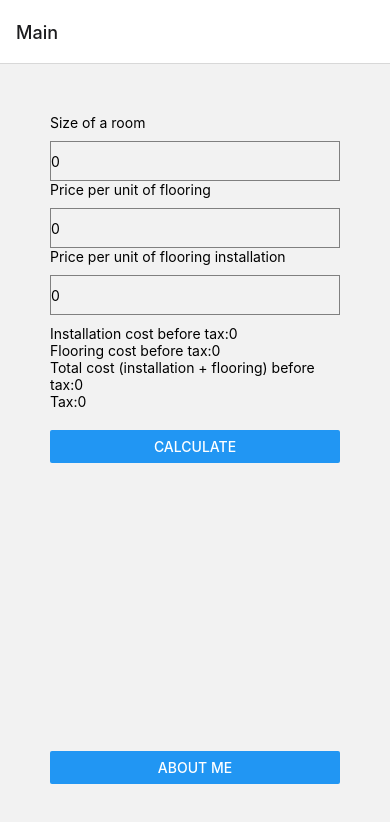
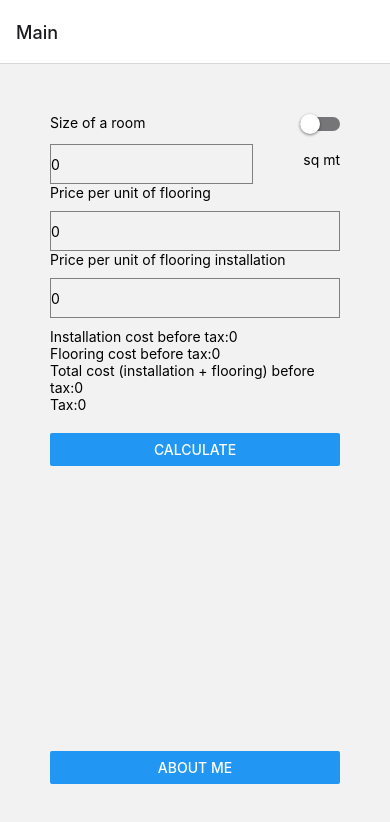
Before and after one commit to lojithv/EstimateApp, a React Native app: screen /Main in a window 390 px wide. Shown: the top 822 px of the page. Built offline with nearby package versions, Linux system fonts and the light colour scheme.

Commit message:
switch added

```diff
--- a/screens/MainScreen.js
+++ b/screens/MainScreen.js
@@ -2,6 +2,7 @@ import React, { useState, useEffect } from 'react';
 import {
   ScrollView,
   TextInput,
+  Switch,
   Text,
   Button,
   View,
@@ -15,6 +16,9 @@ function MainScreen({ navigation }) {
   const [totalInstallationCost, setTotalInstallationCost] = useState(0);
   const [totalFlooringCost, setTotalFlooringCost] = useState(0);
   const [tax, setTax] = useState(0);
+
+  const [isEnabled, setIsEnabled] = useState(false);
+  const toggleSwitch = () => setIsEnabled(previousState => !previousState);
 
   const calculateEstimate = () => {
     if (parseFloat(roomSize)) {
@@ -41,6 +45,7 @@ function MainScreen({ navigation }) {
       }}>
       <View>
         <View>
+          <View style={{ display: 'flex', flexDirection: 'row', justifyContent: 'space-between' }}>
             <Text
               style={{
                 //   height: 40,
@@ -48,6 +53,15 @@ function MainScreen({ navigation }) {
               }}>
               Size of a room
             </Text>
+            <Switch
+              trackColor={{ false: "#767577", true: "#81b0ff" }}
+              thumbColor={'white'}
+              ios_backgroundColor="#3e3e3e"
+              onValueChange={toggleSwitch}
+              value={isEnabled}
+            />
+          </View>
+          <View style={{ display: 'flex', flexDirection: 'row', justifyContent: 'space-between', alignItems: 'center' }}>
             <TextInput
               style={{
                 height: 40,
@@ -55,11 +69,20 @@ function MainScreen({ navigation }) {
                 borderWidth: 1,
                 color: "black",
                 marginTop: 10,
+                width: '70%'
               }}
               placeholder="0"
               onChangeText={newSize => setRoomSize(newSize)}
               defaultValue={roomSize}
             />
+            <Text
+              style={{
+                color: 'black',
+              }}>
+              {isEnabled ? 'sq ft' : 'sq mt'}
+            </Text>
+          </View>
+
         </View>
         <View>
           <Text
@@ -98,7 +121,7 @@ function MainScreen({ navigation }) {
               color: "black",
               marginTop: 10,
             }}
-            placeholder="Type here to translate!"
+            placeholder="0"
             onChangeText={newCost => setInstallationCostPerUnit(newCost)}
             defaultValue={installationCostPerUnit}
           />
```
Lines whose indentation alone changed are shown as unchanged.
